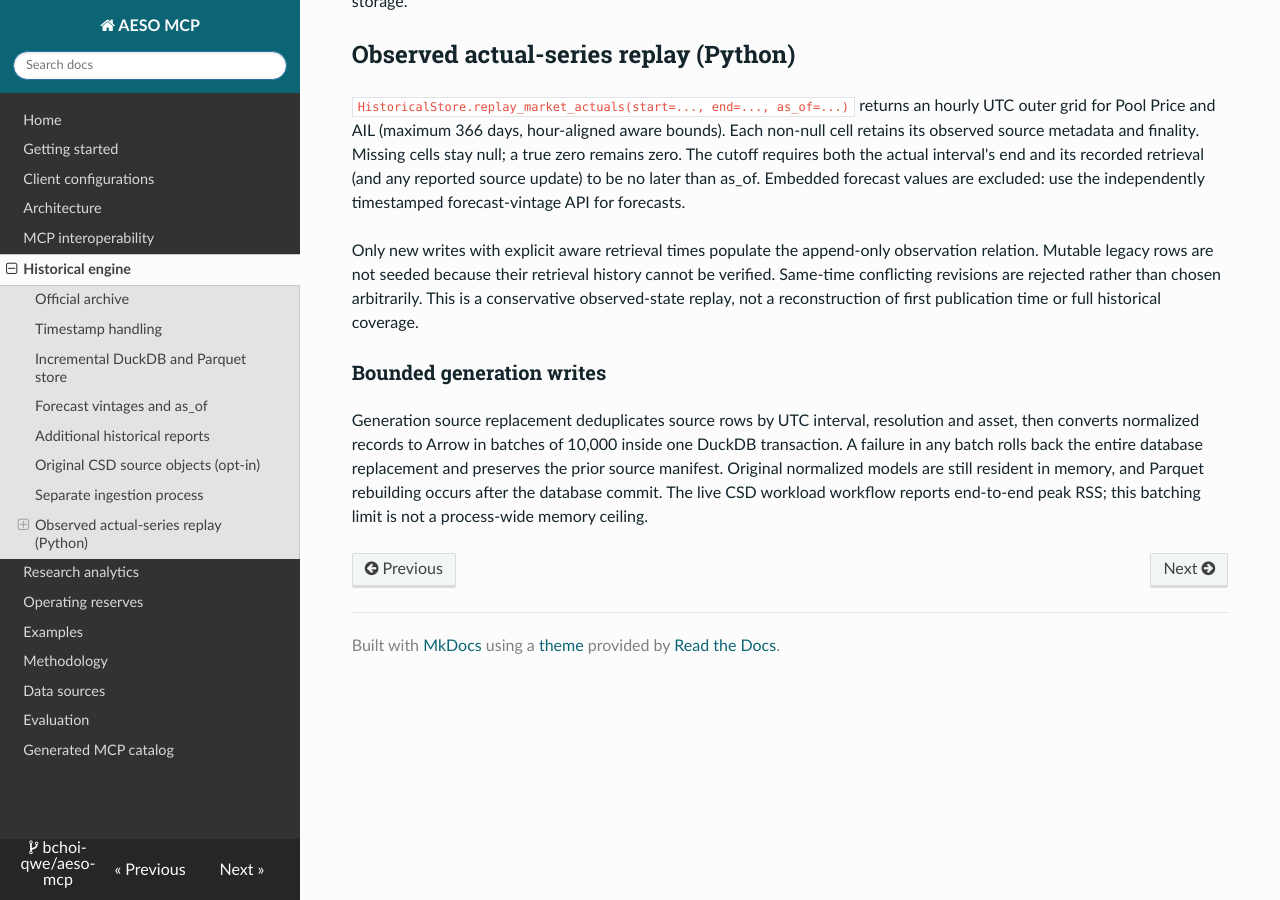
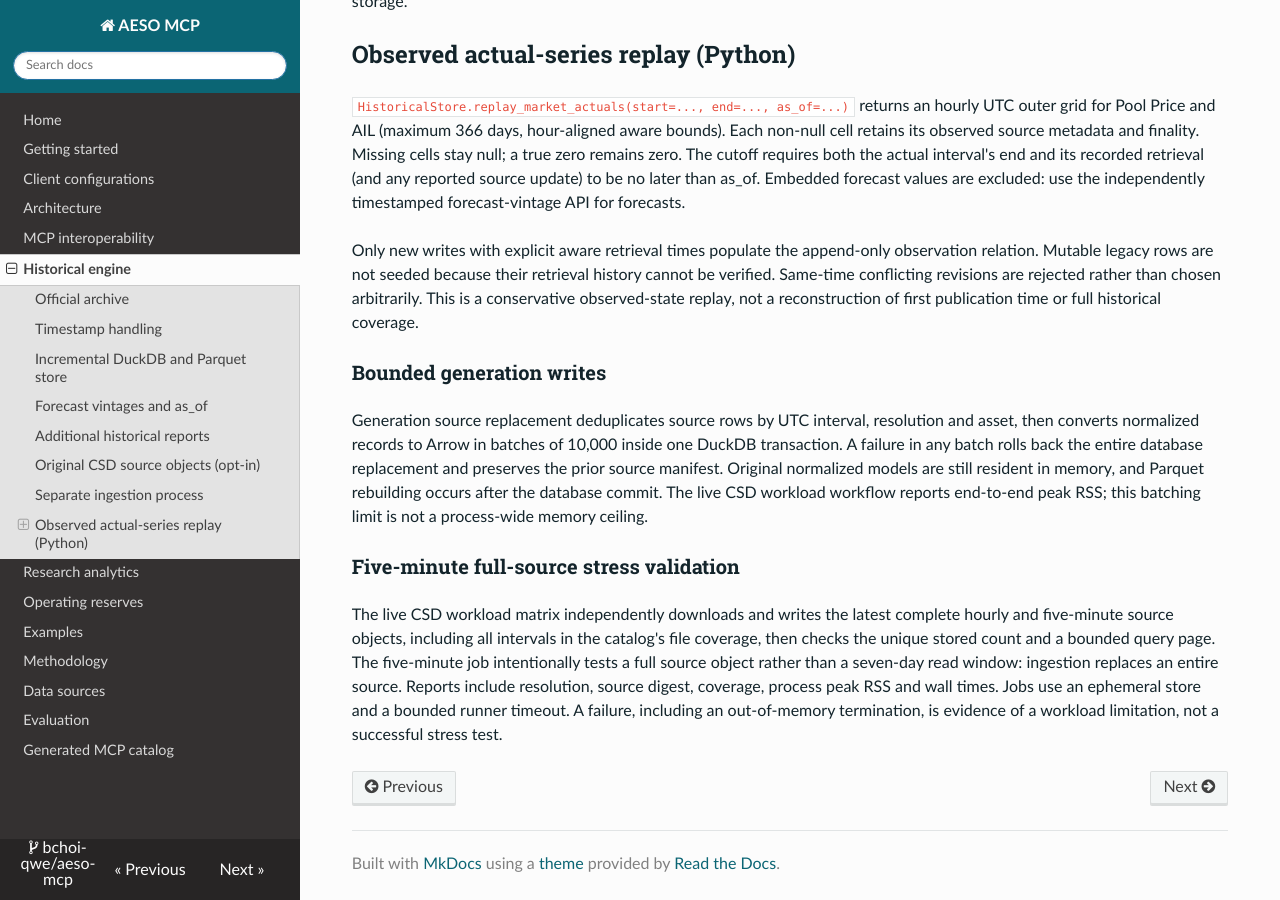
Before and after one commit to bchoi-qwe/aeso-mcp, an MkDocs documentation site: the page built from docs/historical-engine.md, in a window 1280 px wide and 900 px high, scrolled down 3005 px. Built offline with MkDocs 1.6.1, drawn with Linux system fonts in a browser that asks for light colours; nearby versions of some CDN libraries.

Commit message:
Stress complete five-minute CSD archive on the merged batched writer (#32)

```diff
--- a/docs/historical-engine.md
+++ b/docs/historical-engine.md
@@ -158,3 +158,14 @@ A failure in any batch rolls back the entire database replacement and preserves
 source manifest. Original normalized models are still resident in memory, and Parquet rebuilding
 occurs after the database commit. The live CSD workload workflow reports end-to-end peak RSS;
 this batching limit is not a process-wide memory ceiling.
+
+
+### Five-minute full-source stress validation
+
+The live CSD workload matrix independently downloads and writes the latest complete hourly and
+five-minute source objects, including all intervals in the catalog's file coverage, then checks
+the unique stored count and a bounded query page. The five-minute job intentionally tests a full
+source object rather than a seven-day read window: ingestion replaces an entire source. Reports
+include resolution, source digest, coverage, process peak RSS and wall times. Jobs use an ephemeral
+store and a bounded runner timeout. A failure, including an out-of-memory termination, is evidence
+of a workload limitation, not a successful stress test.
```
Also changed, not shown: 2 other files.
